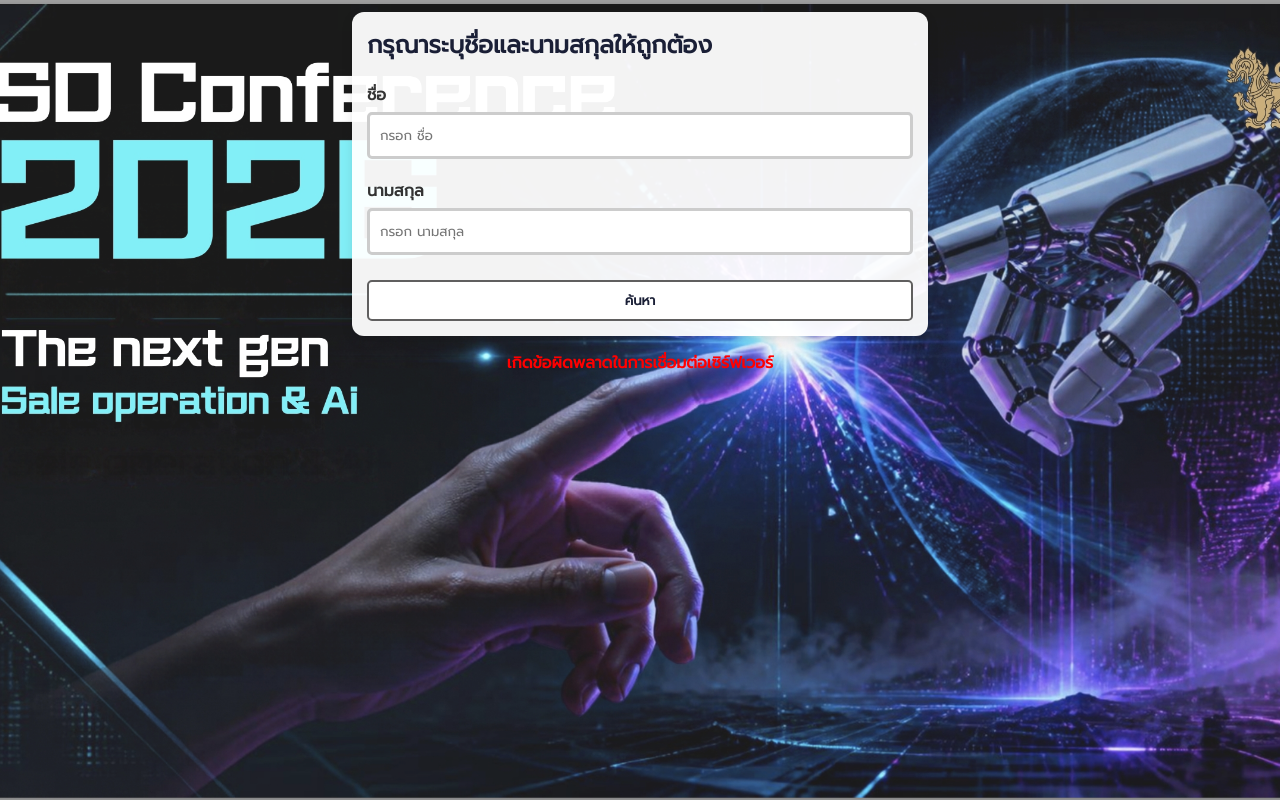
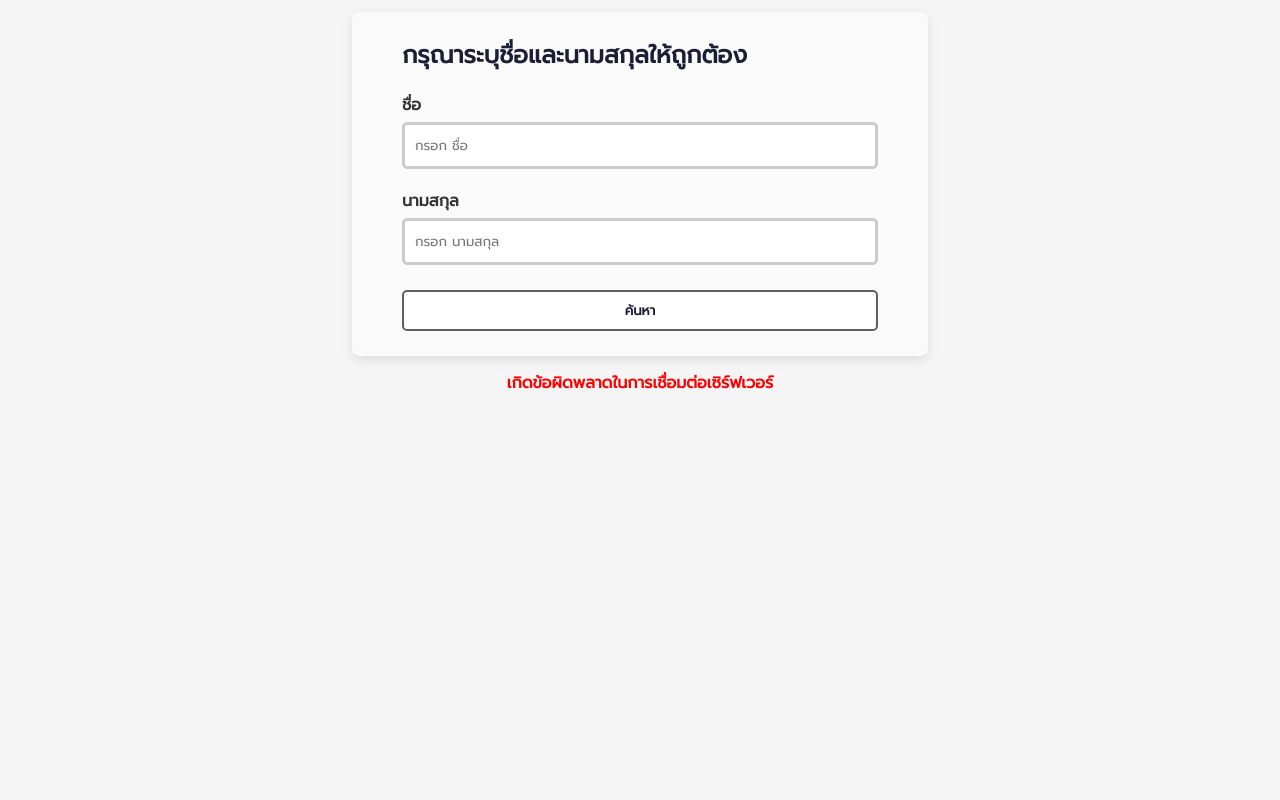
Before and after one commit to aegsupphaat/so-conference, a plain HTML site: page index.html in a window 1280 px wide. Drawn offline with Linux system fonts and the light colour scheme; no server answers.

Commit message:
Add files via upload

```diff
--- a/index.html
+++ b/index.html
@@ -411,46 +411,6 @@ html, body {
 
 }
 
-/* =====================================
-   BACKGROUND IMAGE
-===================================== */
-
-body {
-    background-image: url("./Backdrop-Conference.jpg");
-    background-size: cover;
-    background-position: center center;
-    background-repeat: no-repeat;
-    background-attachment: fixed;
-    background-color: #eaf0f7;
-    min-height: 100vh;
-}
-
-/* พื้นหลังพื้นที่หลัก */
-.app-container {
-    min-height: 100vh;
-    background: rgba(255, 255, 255, 0.10);
-}
-
-/* กล่องกรอกข้อมูล */
-#page-input .form,
-#page-output .form {
-    background: rgba(255, 255, 255, 0.95);
-    border-radius: 12px;
-    padding: 15px;
-}
-
-/* กล่องแสดงข้อมูล */
-.result-card {
-    background: rgba(255, 255, 255, 0.96);
-}
-
-/* รองรับ Mobile */
-@media screen and (max-width: 768px) {
-    body {
-        background-attachment: scroll;
-        background-position: center center;
-    }
-}
 
     </style>
 </head>
```
